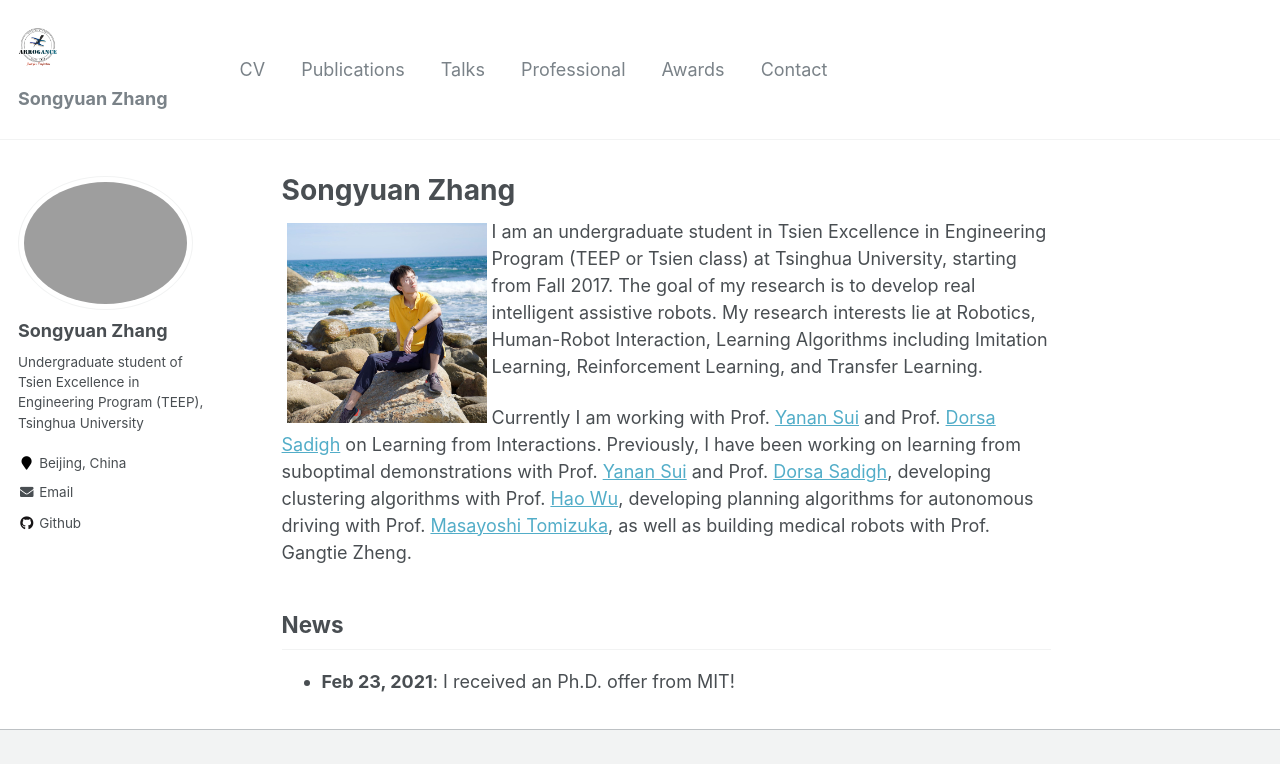
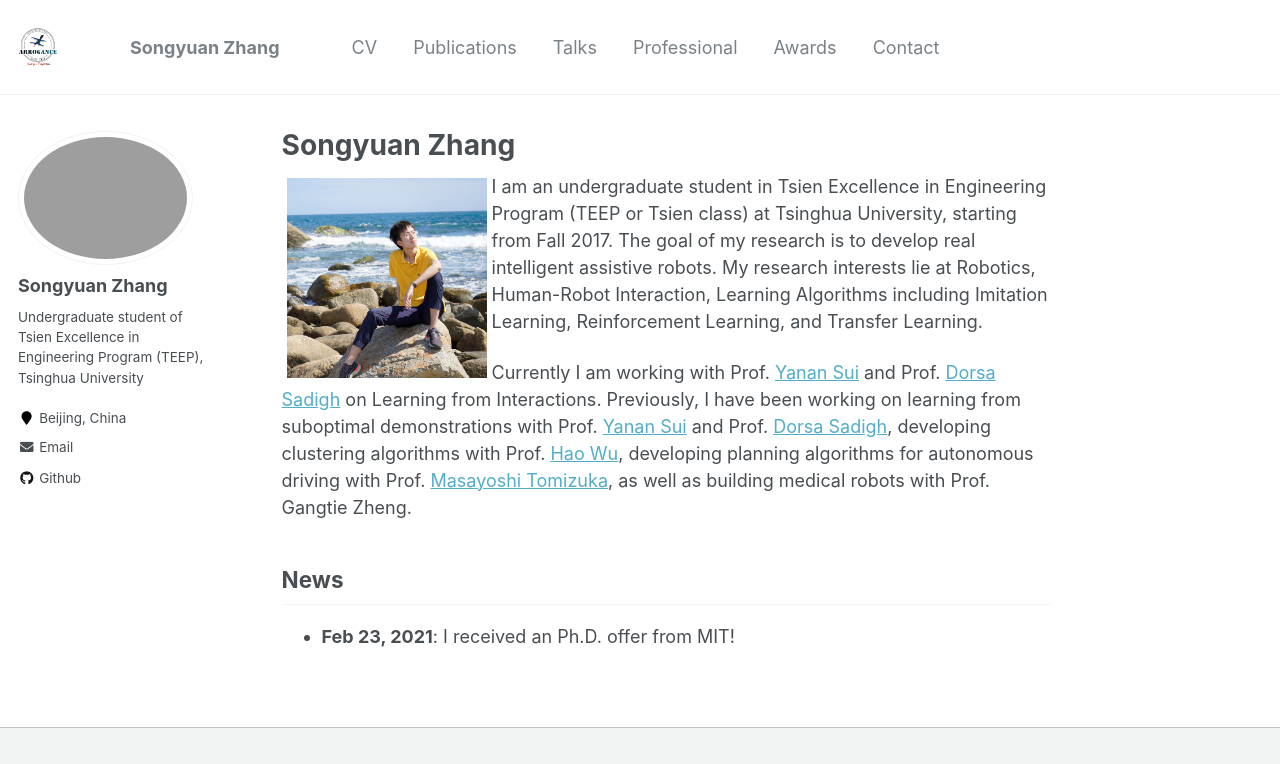
Before and after one commit to syzhang092218-source/syzhang092218-source.github.io, a Jekyll site: the page built from _pages/about.md, in a window 1280 px wide. Shown: the top 764 px of the page. Built offline with Jekyll 4.4.1, drawn with Linux system fonts in a browser that asks for light colours; grey boxes are pictures that could not be loaded.

Commit message:
update head

```diff
--- a/_includes/masthead.html
+++ b/_includes/masthead.html
@@ -7,7 +7,8 @@
       <nav id="site-nav" class="greedy-nav">
         <!--<button><div class="navicon"></div></button>-->
         <ul class="visible-links">
-          <li class="masthead__menu-item masthead__menu-item--lg"><a class="site-logo" href="{{ '/' | relative_url }}"><img src="{{ logo_path | relative_url }}" alt="{{ site.masthead_title | default: site.title }}" width="40"></a><a href="{{ base_path }}/">{{ site.title }}</a></li>
+		  <li class="masthead__menu-item masthead__menu-item--lg"><a class="site-logo" href="{{ '/' | relative_url }}"><img src="{{ logo_path | relative_url }}" alt="{{ site.masthead_title | default: site.title }}" width="40"></a></li>
+          <li class="masthead__menu-item masthead__menu-item--lg"><a href="{{ base_path }}/">{{ site.title }}</a></li>
           {% for link in site.data.navigation.main %}
             {% if link.url contains 'http' %}
               {% assign domain = '' %}
```
